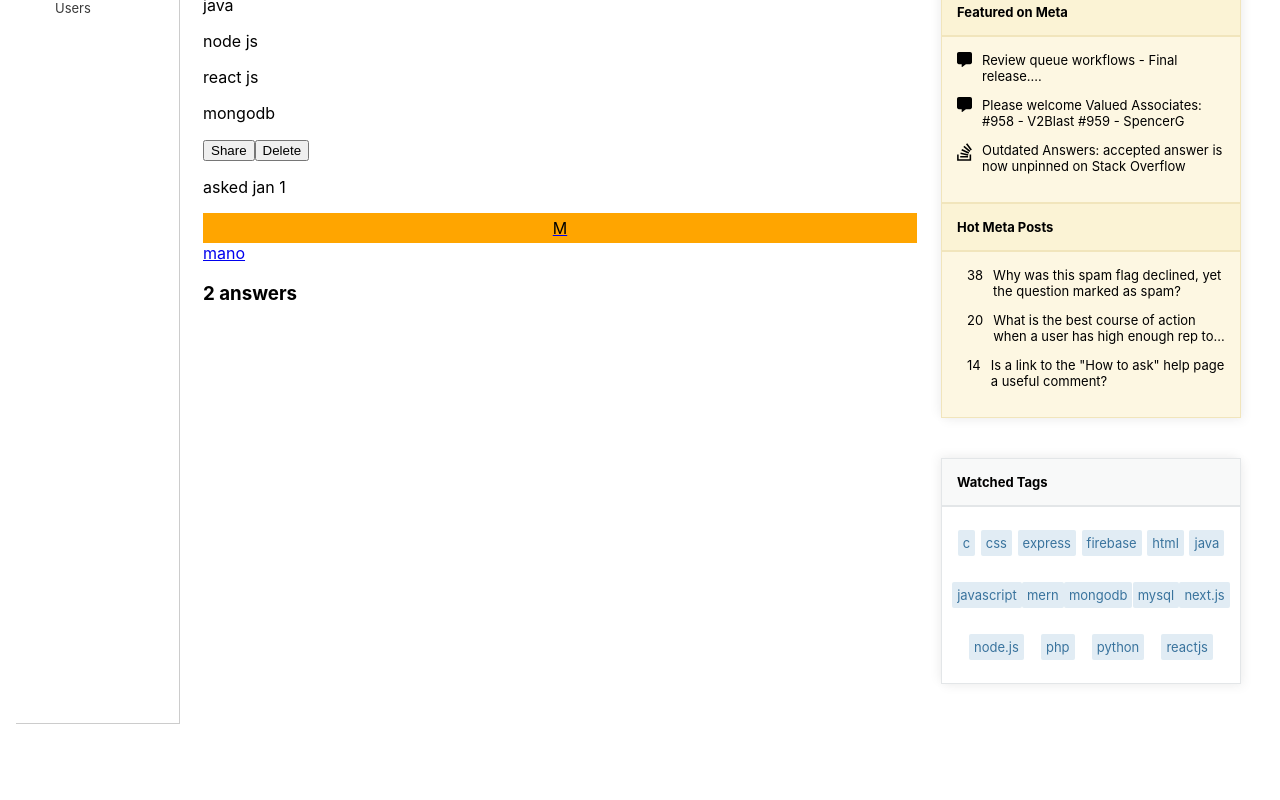
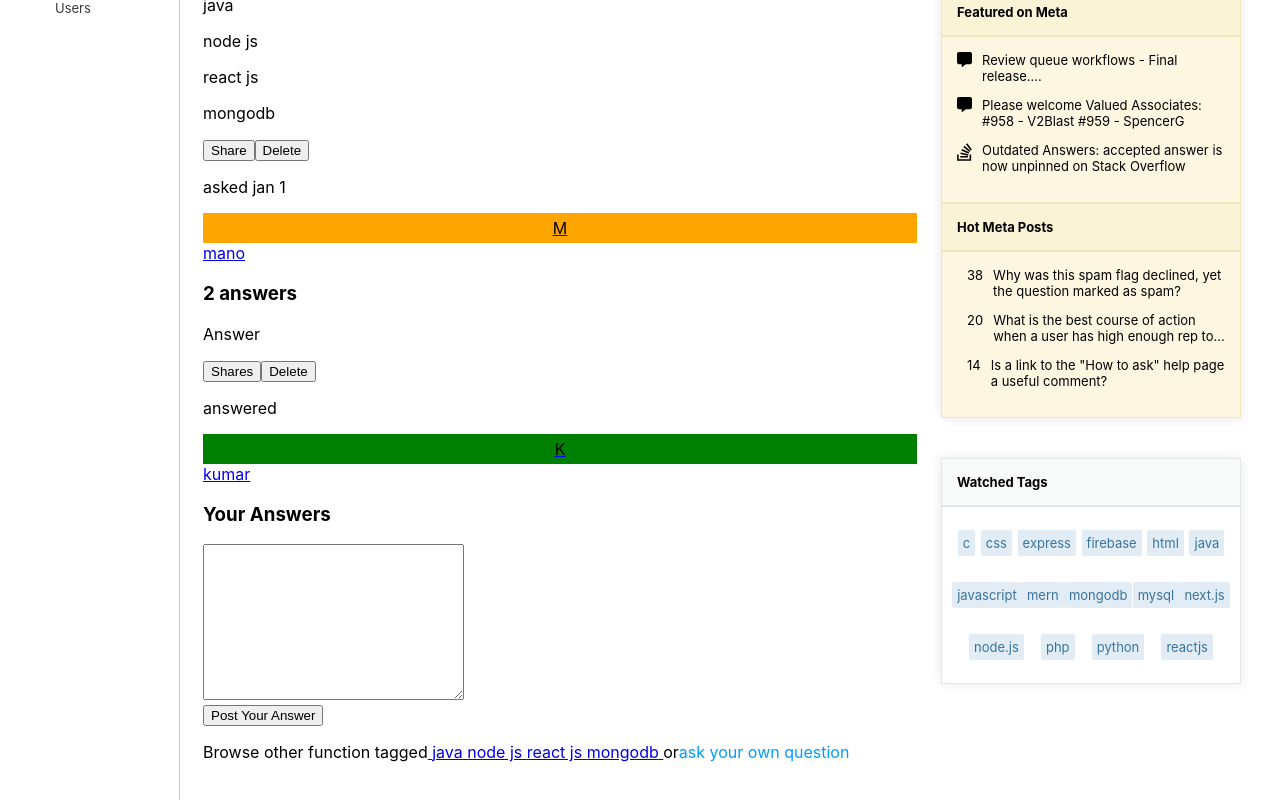
Before and after one commit to NaraineSurya/Stack-Overflow-Clone, a React (Create React App) app in the folder client/: page /Questions/1 in a window 1280 px wide. Shown: the part 256-1056 px from the top of the page. Before the commit the page ends 979 px from the top, so only its background shows below. Built offline with nearby package versions, Linux system fonts and the light colour scheme.

Commit message:
Display Answers page

```diff
--- a/client/src/AllRoutes.jsx
+++ b/client/src/AllRoutes.jsx
@@ -14,6 +14,8 @@ const AllRoutes = () => {
         <Route path ='/Questions' element={<Questions />} />
         <Route path ='/AskQuestion' element={<AskQuestion />} />
         <Route path ='/Questions/:id' element={<DisplayQuestion />} />
+
+
     </Routes>
   )
 }
--- a/client/src/components/LeftSidebar/LeftSidebar.jsx
+++ b/client/src/components/LeftSidebar/LeftSidebar.jsx
@@ -7,14 +7,14 @@ const LeftSidebar = () => {
   return (
     <div className='Left-sidebar'>
       <nav className='side-nav'>
-          <NavLink to="/" className='side-nav-links' activeClassName='active' style={{paddingLeft:"10px"}}>
+          <NavLink to="/" className='side-nav-links' activeclassname='active' style={{paddingLeft:"10px"}}>
             <p>Home</p>
             </NavLink>
             <div className="side-nav-div">
               <div>
                 <p>PUBLIC</p>
                 </div>
-              <NavLink to="/Questions" className="side-nav-links" activeClassName="active">
+              <NavLink to="/Questions" className="side-nav-links" activeclassname="active">
                 <img src={Globe} alt="Globe" />
                 <p style ={{paddingLeft:'10px'}}>Questions</p>
               </NavLink>
--- /dev/null
+++ b/client/src/pages/Questions/DisplayAnswer.jsx
@@ -0,0 +1,36 @@
+import React from 'react'
+// import QuestionsDetails from './QuestionsDetails'
+import { Link } from 'react-router-dom'
+import Avatar from '../../components/Avatar/Avatar'
+
+const DisplayAnswer = ({question}) => {
+  return (
+    <div>
+      {
+        question.answer?.map((ans) => (
+
+            <div className="display-ans" key={ans.id}>
+                <p>{ans.answerBody}</p>
+                <div className="question-actions-user">
+                    <div>
+                        <button type='button'>Shares</button>
+                        <button type='button'>Delete</button>
+                    </div>
+                    <div>
+                        <p>answered {ans.answeredOn}</p>
+                        <Link to={`/User/${question.userId}`} className='user-link' style={{color:'0086d8'}}>
+                            <Avatar backgroundColor="green" px='8px' py='5px'>{ans.userAnswered.charAt(0).toUpperCase()}</Avatar>
+                                <div>
+                                {ans.userAnswered}
+                                </div>
+                        </Link>
+                    </div>
+                </div>
+            </div>
+        ))
+      }
+    </div>
+  )
+}
+
+export default DisplayAnswer
--- a/client/src/pages/Questions/QuestionsDetails.jsx
+++ b/client/src/pages/Questions/QuestionsDetails.jsx
@@ -5,6 +5,7 @@ import upVote from '../../assets/sort-up.svg'
 import downVote from '../../assets/sort-down.svg'
 import './QuestionsDetails.css'
 import Avatar from '../../components/Avatar/Avatar'
+import DisplayAnswer from './DisplayAnswer'
 
 const QuestionsDetails = () => {
 
@@ -19,7 +20,14 @@ const QuestionsDetails = () => {
         questionBody: "It mean to be",
         QuestionTags: ["java", "node js" , "react js", "mongodb"],
         userPosted: "mano",
-        askedOn: "jan 1"
+        askedOn: "jan 1",
+        answeredOn: "jan3",
+        answer: [{
+            answerBody: "Answer",
+            userAnswered: "kumar",
+            answeredON: "jan2",
+            userId: 2,
+        }]
       },{
         id: '2',
         upVotes: 3,
@@ -29,7 +37,14 @@ const QuestionsDetails = () => {
         questionBody: "It mean to be",
         QuestionTags: ["javascript", "R" , "python"],
         userPosted: "mano",
-        askedOn: "jan 1"
+        askedOn: "jan 1",
+        answeredOn: "jan3",
+        answer: [{
+            answerBody: "Answer",
+            userAnswered: "kumar",
+            answeredON: "jan2",
+            userId: 2,
+        }]
       }, {
         id: '3',
         upVotes: 3,
@@ -39,7 +54,14 @@ const QuestionsDetails = () => {
         questionBody: "It mean to be",
         QuestionTags: ["javascript", "R" , "python"],
         userPosted: "mano",
-        askedOn: "jan 1"
+        askedOn: "jan 1",
+        answeredOn: "jan3",
+        answer: [{
+            answerBody: "Answer",
+            userAnswered: "kumar",
+            answeredON: "jan2",
+            userId: 2,
+        }]
       }]
 
   return (
@@ -87,12 +109,29 @@ const QuestionsDetails = () => {
                         </div>
                      </section>
                      {
-                        question.noOfAnswers != 0 &&(
+                        question.noOfAnswers !== 0 &&(
                             <section>
                                 <h3>{question.noOfAnswers} answers</h3>
+                                <DisplayAnswer key={question.id} question={question}/>
                             </section>
                         )
                      }
+                     <section className='post-ans-container'>
+                        <h3>Your Answers</h3>
+                        <form action="">
+                            <textarea name="" id="" cols="30" rows="10"></textarea> <br />
+                            <input type="submit" className='post-ans-btn' value='Post Your Answer'/>
+                        </form>
+                        <p>
+                            Browse other function tagged
+                            {
+                                question.QuestionTags.map((tag) => (
+                                     <Link to='/Tags' key={tag} className='ans-tags'> {tag} </Link>
+                                ))
+                            } or
+                            <Link to='/AskQuestion' style={{textDecoration:"none", color:"#009dff"}}>ask your own question</Link>
+                        </p>
+                     </section>
                   </div>
                 ))
             }
```
